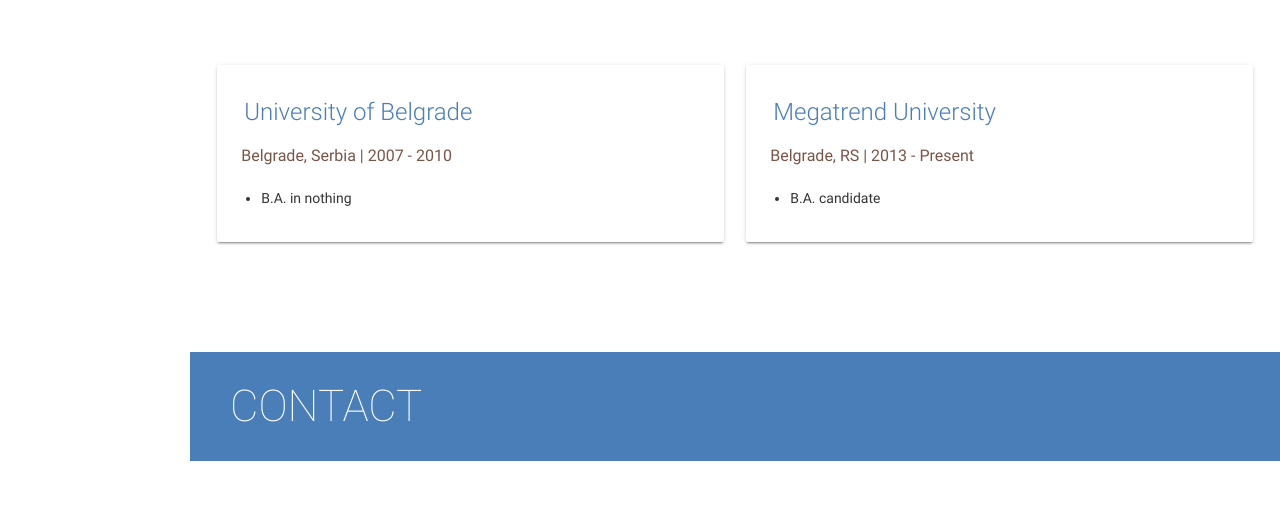
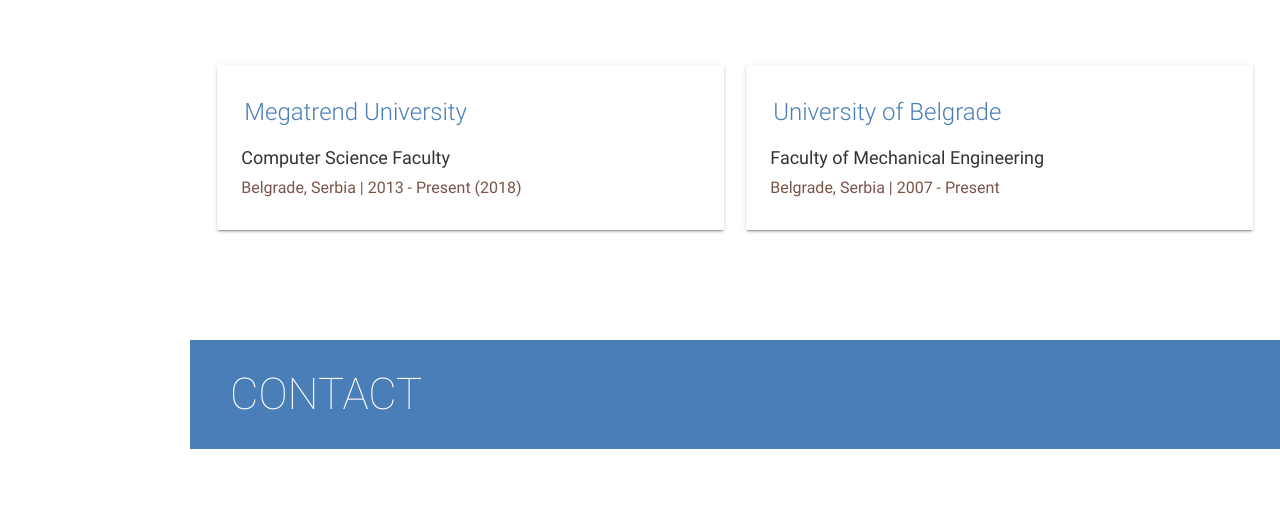
Before and after one commit to misho85/portfolio, a website: page index.html in a window 1280 px wide. Shown: the part 4798-5304 px from the top of the page. Drawn offline with nearby package versions, Linux system fonts and the light colour scheme.

Commit message:
update index. html

```diff
--- a/index.html
+++ b/index.html
@@ -445,13 +445,11 @@
               <div class="card-content">
                 <p>
                   <span class="card-title">
-                    <a href="" class="teal-text hoverline">University of Belgrade</a>
+                    <a href="" class="teal-text hoverline">Megatrend University</a>
                   </span>
                 </p>
-                <p class="brown-text">Belgrade, Serbia | 2007 - 2010</p>
-                <ul>
-                  <li>B.A. in nothing</li>
-                </ul>
+                <p style="font-size: 1.2rem">Computer Science Faculty</p>
+                <p class="brown-text">Belgrade, Serbia | 2013 - Present (2018)</p>
               </div>
             </div>
           </div>
@@ -460,13 +458,11 @@
               <div class="card-content">
                 <p>
                   <span class="card-title">
-                    <a href="" class="teal-text hoverline">Megatrend University</a>
+                    <a href="" class="teal-text hoverline">University of Belgrade</a>
                   </span>
                 </p>
-                <p class="brown-text">Belgrade, RS | 2013 - Present</p>
-                <ul>
-                  <li>B.A. candidate</li>
-                </ul>
+                <p style="font-size: 1.2rem">Faculty of Mechanical Engineering</p>
+                <p class="brown-text">Belgrade, Serbia | 2007 - Present</p>
               </div>
             </div>
           </div>
```
